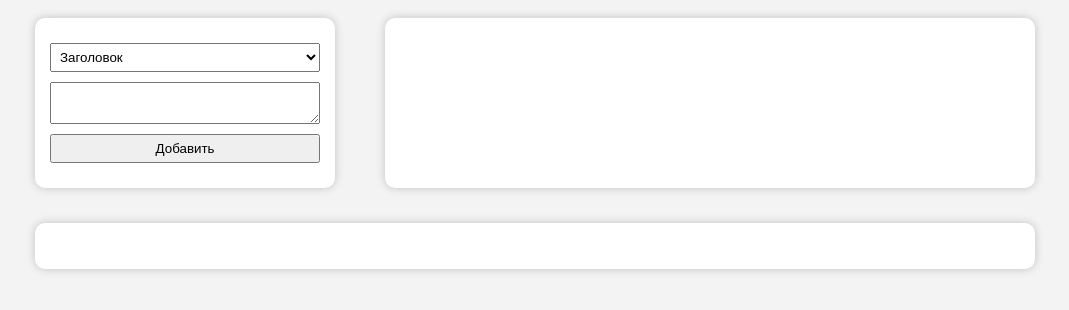
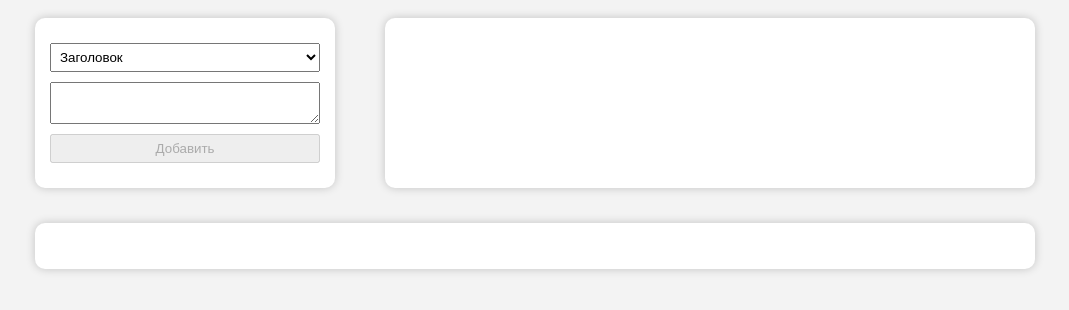
Before and after one commit to mattakushi00/vue, a Vue app: page / in a window 1280 px wide. Shown: the top 310 px of the page, without its empty margins (105-1174 px from the left). Built offline with nearby package versions, Linux system fonts and the light colour scheme.

Commit message:
task2 - wip

```diff
--- a/src/components/theSet.vue
+++ b/src/components/theSet.vue
@@ -13,6 +13,7 @@
     ></textarea>
     <button class="set__item"
             @click="addData($emit)"
+            :disabled="this.value < 4"
     >Добавить
     </button>
   </div>
```
